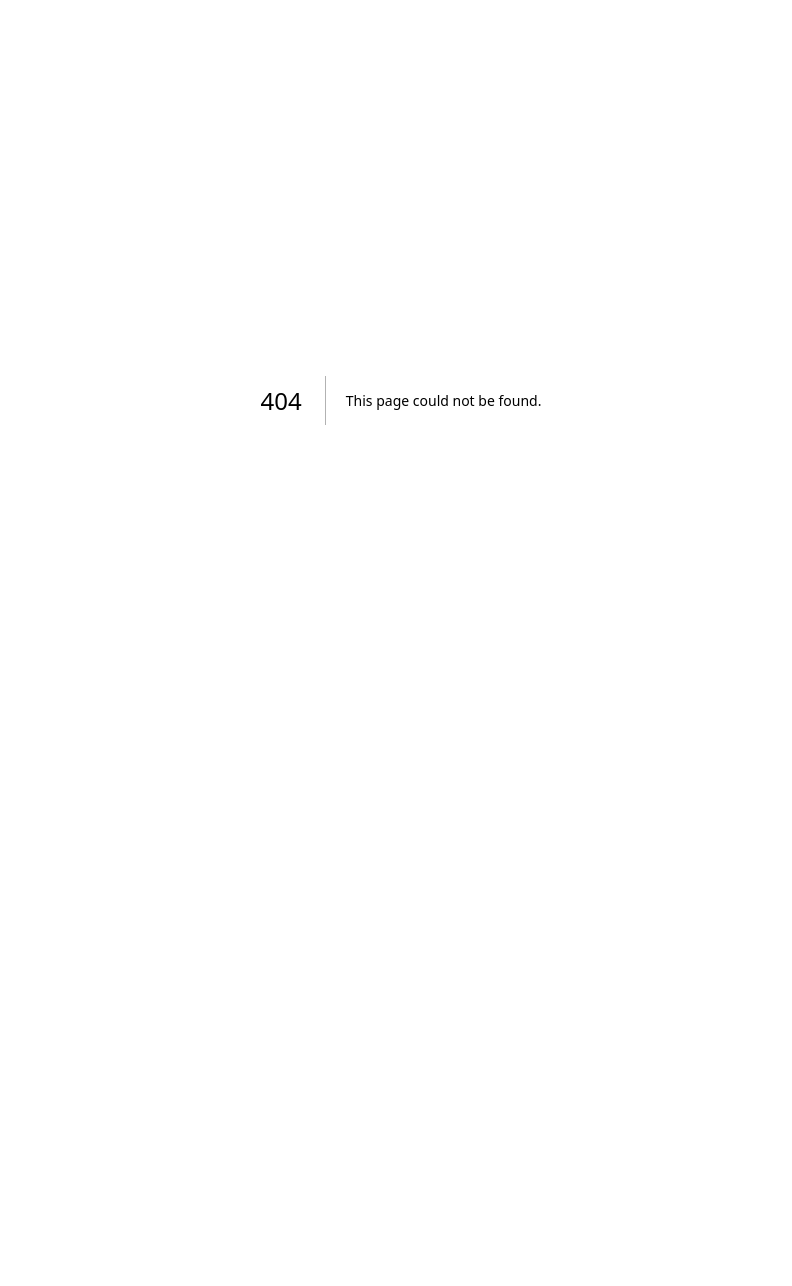
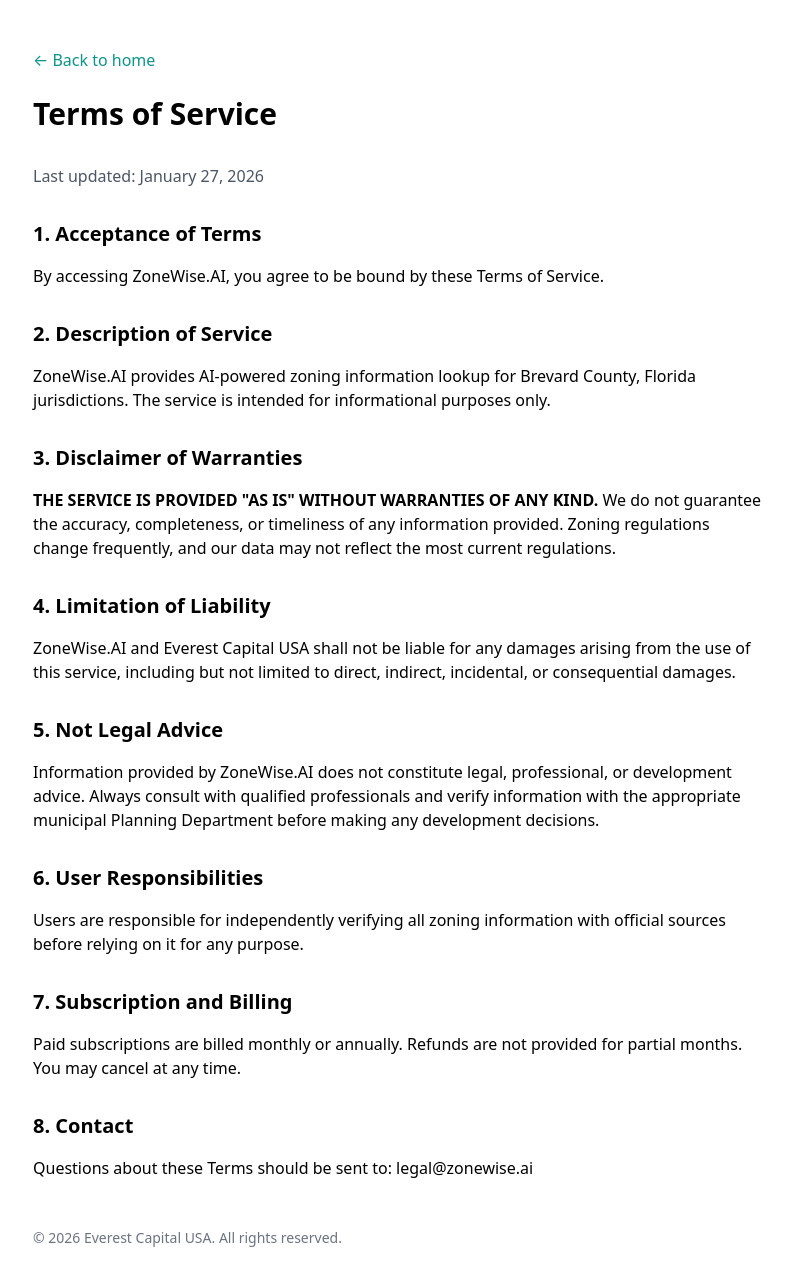
Before and after one commit to breverdbidder/zonewise-web, a Next.js app: page /terms in a window 1280 px wide. Before the commit this address had no page. Shown: the top 1286 px of the page, without its empty margins (239-1031 px from the left). Before the commit the page ends 800 px from the top, so only its background shows below. Built offline with nearby package versions, Linux system fonts and the light colour scheme.

Commit message:
Add app/terms/page.tsx

```diff
--- /dev/null
+++ b/app/terms/page.tsx
@@ -0,0 +1,40 @@
+import Link from 'next/link'
+
+export default function TermsPage() {
+  return (
+    <div className="min-h-screen bg-white">
+      <div className="max-w-3xl mx-auto px-4 py-12">
+        <Link href="/" className="text-teal-600 hover:underline">← Back to home</Link>
+        <h1 className="text-3xl font-bold mt-6 mb-8">Terms of Service</h1>
+        <div className="prose prose-slate">
+          <p className="text-gray-600">Last updated: January 27, 2026</p>
+
+          <h2 className="text-xl font-semibold mt-8 mb-4">1. Acceptance of Terms</h2>
+          <p>By accessing ZoneWise.AI, you agree to be bound by these Terms of Service.</p>
+
+          <h2 className="text-xl font-semibold mt-8 mb-4">2. Description of Service</h2>
+          <p>ZoneWise.AI provides AI-powered zoning information lookup for Brevard County, Florida jurisdictions. The service is intended for informational purposes only.</p>
+
+          <h2 className="text-xl font-semibold mt-8 mb-4">3. Disclaimer of Warranties</h2>
+          <p><strong>THE SERVICE IS PROVIDED "AS IS" WITHOUT WARRANTIES OF ANY KIND.</strong> We do not guarantee the accuracy, completeness, or timeliness of any information provided. Zoning regulations change frequently, and our data may not reflect the most current regulations.</p>
+
+          <h2 className="text-xl font-semibold mt-8 mb-4">4. Limitation of Liability</h2>
+          <p>ZoneWise.AI and Everest Capital USA shall not be liable for any damages arising from the use of this service, including but not limited to direct, indirect, incidental, or consequential damages.</p>
+
+          <h2 className="text-xl font-semibold mt-8 mb-4">5. Not Legal Advice</h2>
+          <p>Information provided by ZoneWise.AI does not constitute legal, professional, or development advice. Always consult with qualified professionals and verify information with the appropriate municipal Planning Department before making any development decisions.</p>
+
+          <h2 className="text-xl font-semibold mt-8 mb-4">6. User Responsibilities</h2>
+          <p>Users are responsible for independently verifying all zoning information with official sources before relying on it for any purpose.</p>
+
+          <h2 className="text-xl font-semibold mt-8 mb-4">7. Subscription and Billing</h2>
+          <p>Paid subscriptions are billed monthly or annually. Refunds are not provided for partial months. You may cancel at any time.</p>
+
+          <h2 className="text-xl font-semibold mt-8 mb-4">8. Contact</h2>
+          <p>Questions about these Terms should be sent to: legal@zonewise.ai</p>
+        </div>
+        <p className="mt-12 text-sm text-gray-500">© 2026 Everest Capital USA. All rights reserved.</p>
+      </div>
+    </div>
+  )
+}
```
